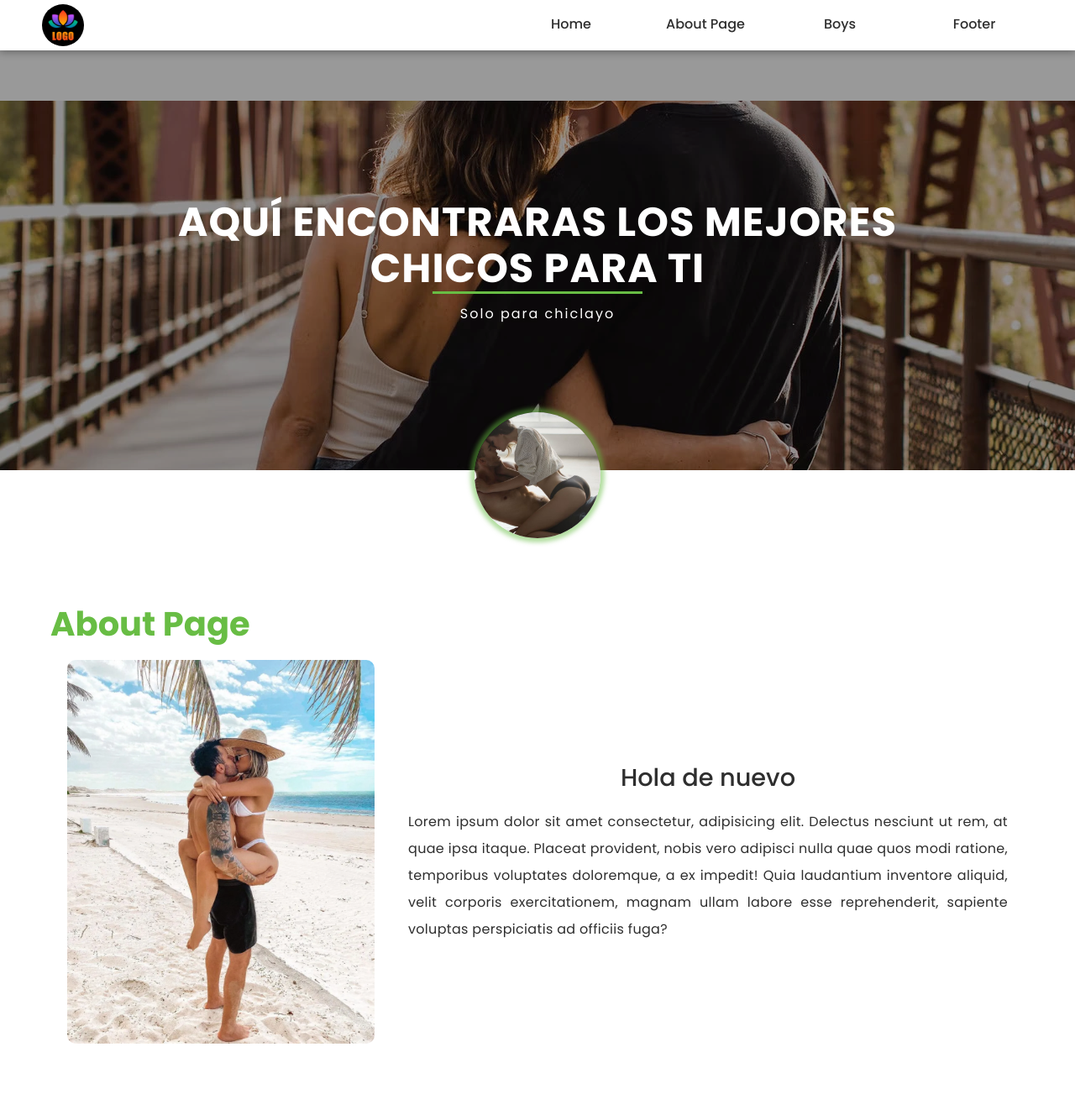
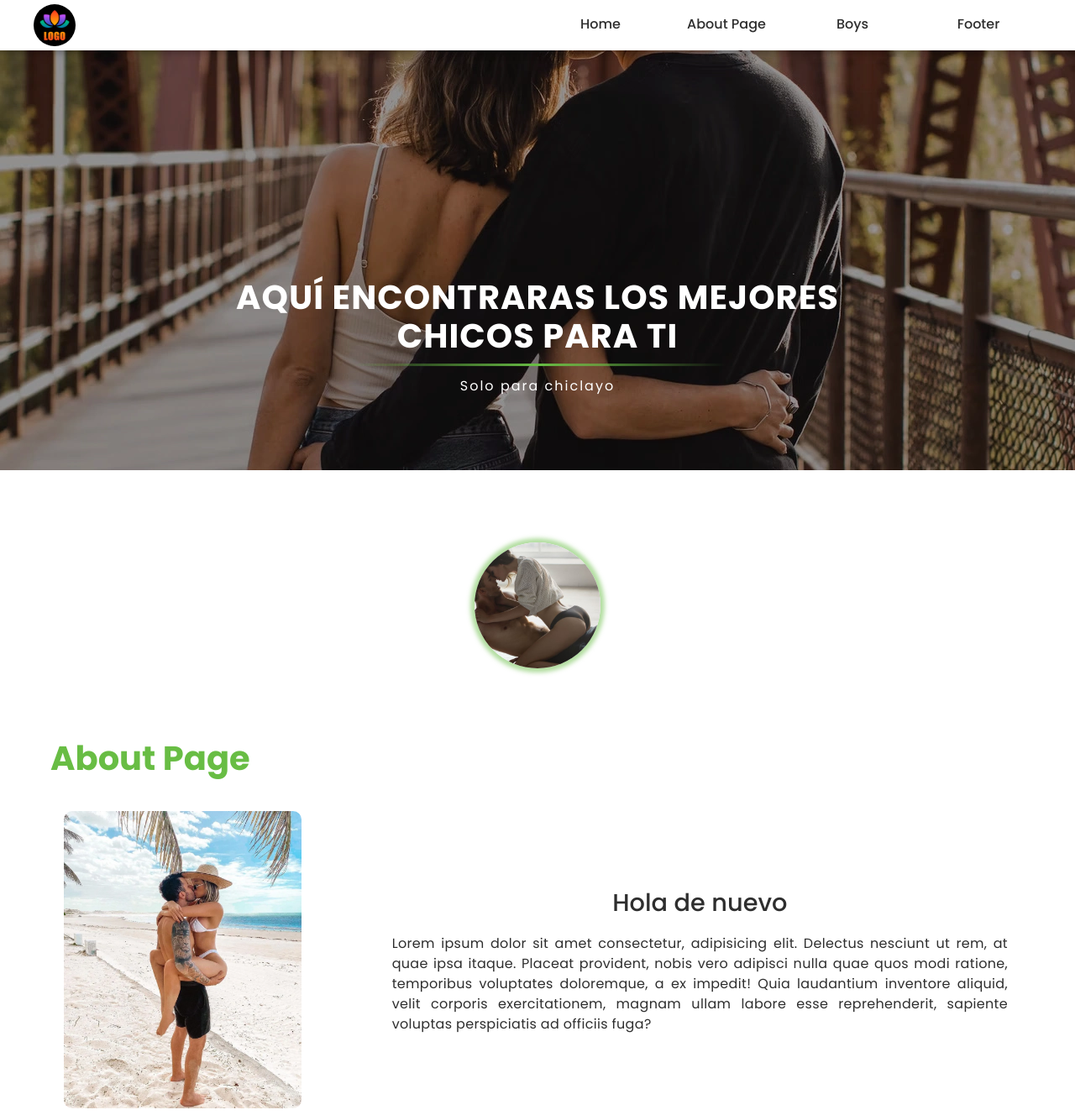
Before and after one commit to OmarJCG/Pagina, a plain HTML site: page index.html in a window 1280 px wide. Shown: the top 1328 px of the page at 84% size. Drawn offline with Linux system fonts and the light colour scheme.

Commit message:
Terminando segunda section de about

```diff
--- a/index.html
+++ b/index.html
@@ -26,15 +26,15 @@
                 </ul>
             </div>
         </nav>
-        <section class="hero container">
+        <section class="hero">
             <div class="heroText">
                 <h1 class="title">Aquí encontraras los mejores <br> chicos para ti</h1>
                 <p class="heroText__subtitle">Solo para chiclayo</p>
             </div>
-            <figure class="heroFigure">
-                <img src="/img/pareja-hot-1.jpg" alt="pareja sexi novia hot caliente placer" class="heroImg">
-            </figure>
         </section>
+        <figure class="heroFigure">
+            <img src="/img/pareja-hot-1.jpg" alt="pareja sexi novia hot caliente placer" class="heroImg">
+        </figure>
     </header>
     <section id ="about" class="about container">
         <h2 class="aboutTitle">About Page</h2>
--- a/style.css
+++ b/style.css
@@ -1,8 +1,11 @@
+
 :root{
     --color-pri:#68bd44;
     --color-sec:#2e2e2e;
     --color-ter:#8b8e8c;
-    --boton-padding:20px 40px;
+}
+html{
+    scroll-behavior: smooth;
 }
 body{
     font-family: 'Poppins', sans-serif;
@@ -34,7 +37,7 @@ a{
     display: flex;
     justify-content: space-between;
     height: 60px;
-    padding:0 10px 0 20px;
+    padding:0 10px;
 }
 .logo{
     width: 50px;
@@ -51,15 +54,12 @@ a{
     align-items: center;
 }
 .navList__item{
-    padding: 10px 20px;
+    padding: 10px;
     list-style-type: none;
     color: var(--color-sec);
     font-weight:500;
-    margin: 0 10px;
     text-align: center;
-    width: 140px;
-
-
+    width: 150px;
 }
 .navList__item-a{
     line-height: 1.5;
@@ -82,24 +82,35 @@ a{
     padding: 0;
     max-width: inherit;
 }
-.hero{
-    margin-top:60px;
-    background:linear-gradient(0deg, rgba(0,0,0,0.4), rgba(0,0,0,0.4) ) ,url("/img/pareja.webp") no-repeat  fixed;
+.header{
+    width: 100vw;
+    height: 100vh;
+    position: relative;
+    background-image: url(/img/pareja-2.webp);
+    background-repeat: no-repeat;
+    background-attachment: fixed;
     background-position: center 60px;
     width: 100%;
-    height:500px;
-    display: flex;
-    justify-content: center;
-    align-items: center;
-    position: relative;
+}
+
+.hero{
+    width: max-content;
+    height: max-content;
+    position:absolute;
+    top:0;
+    right:0;
+    bottom:0;
+    left:0;
+    margin:auto;
+
 }
 .heroText{
-    width: 70%;
     text-align: center;
     color:#fff;
+
 }
 .title{
-    font-size:3rem;
+    font-size:2.5rem;
     letter-spacing: 1px;
     text-transform: uppercase;
 }
@@ -107,9 +118,9 @@ a{
     content: "";
     display: block;
     height: 3px;
-    background-color: var(--color-pri);
-    width: 250px;
-    margin:auto
+    background-image: linear-gradient(to right,transparent,var(--color-pri),transparent);
+    width: 450px;
+    margin:10px auto;
 }
 
 .heroText__subtitle{
@@ -119,7 +130,9 @@ a{
 }
 .heroFigure{
     position: absolute;
-    bottom: -85px;
+    right: 50%;
+    margin-right: -75px;
+    bottom: 0;
 }
 .heroImg{
     width: 150px;
@@ -130,33 +143,40 @@ a{
 }
 
 /* Estilos para el about */
-.about.container{
-    margin-top:80px;
-}
 .aboutTitle{
-    margin-bottom:20px;
+    margin-bottom:40px;
     font-size:2.5rem;
     color:var(--color-pri);
 }
 .aboutContent{
     width:100%;
-    display:flex;
+    display:grid;
+    grid-template-columns: 1fr 2fr;
+    grid-template-rows: auto auto;
+}
+.about::after{
+    content: "";
+    display: block;
+    width: 100%;
+    height: 3px;
+    background-image: linear-gradient(to right,transparent,var(--color-pri),transparent);
+    margin-top:35px;
 }
 .aboutFigure{
     width: 35%;
     text-align: center;
-
+    min-width: 315px;
 }
 .aboutImg{
     width: 90%;
     border-radius: 10px;
 }
 .aboutText{
-    width: 65%;
     padding:20px;
     display: flex;
     flex-direction: column;
     justify-content: center;
+
 }
 .aboutText__title{
     text-align: center;
@@ -167,7 +187,7 @@ a{
 }
 .aboutText__paragraph{
     color:var(--color-sec);
-    line-height: 2rem;
+    line-height: 1.5rem;
     letter-spacing: .02rem;
     text-align:justify;
 }
```
Also changed, not shown: img/pareja-2.webp (added), img/pareja-hot.webp (deleted), img/pareja.webp (deleted).
